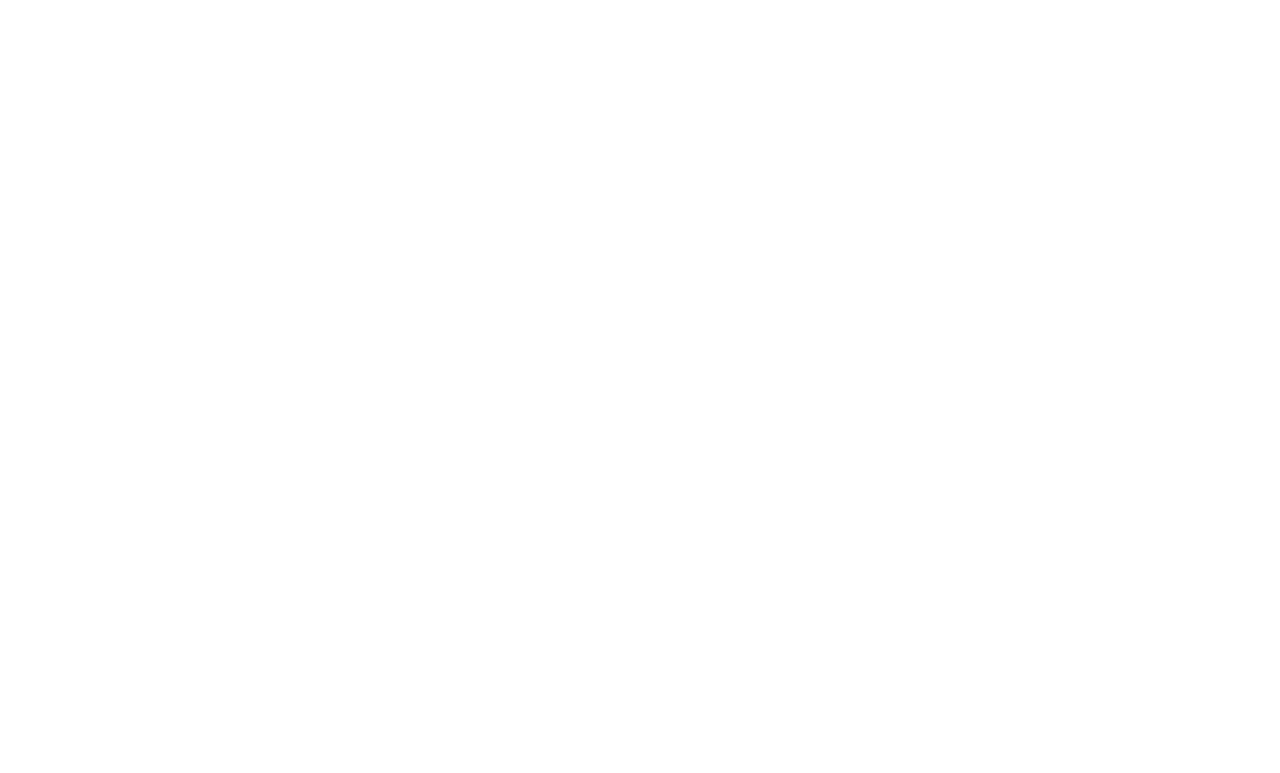
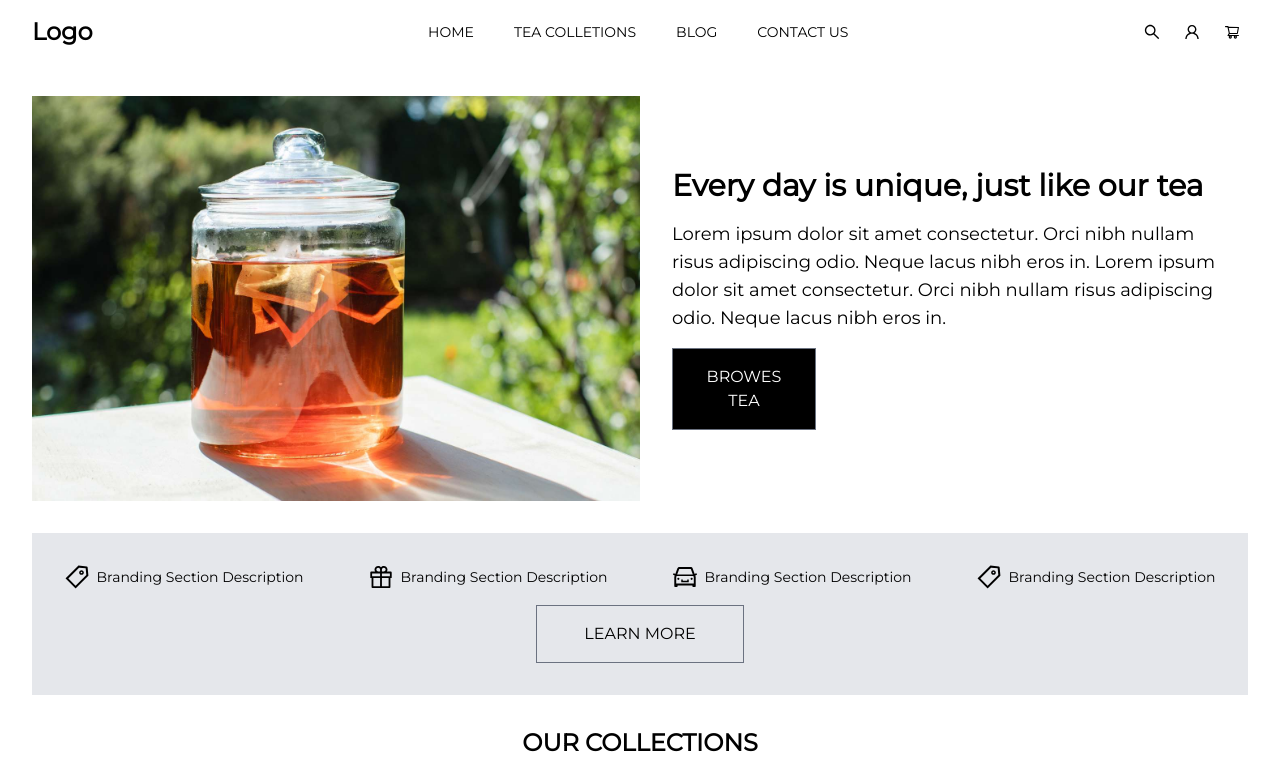
Before and after one commit to longhdwst1full/FE_DATN, a React (Vite) app: page / in a window 1280 px wide. Before the commit this address had no page. Shown: the top 773 px of the page. Built offline with nearby package versions, Linux system fonts and the light colour scheme.

Commit message:
sửa lại router

```diff
--- a/src/App/App.tsx
+++ b/src/App/App.tsx
@@ -2,11 +2,11 @@
 import { Button, Space, Typography } from 'antd'
 const { Title } = Typography
 import './App.css'
-import Navbar from './components/header/Navbar'
 import Home from './pages/home'
 import Collections from './pages/collections'
 import ProductDetail from './pages/productDetail'
 import { BrowserRouter, Routes , Route } from 'react-router-dom'
+import Dashboard from './pages/admin/dashboard'
 
 
 
@@ -36,9 +36,13 @@
 
       <BrowserRouter>
           <Routes>
-            <Route path='/home' element={<Home />} />
+            <Route path='/' element={<Home />} />
             <Route path='/products' element={ <Collections/>} />
             <Route path='/productsDetail' element={ <ProductDetail/>} />
+
+
+            <Route path='/admin' element={ <Dashboard/>} />
+
           </Routes>
     </BrowserRouter>
 
--- /dev/null
+++ b/src/App/components/admin/sidebar.tsx
@@ -0,0 +1,15 @@
+import React from 'react'
+
+type Props = {}
+
+const Sidebar = (props: Props) => {
+  return <>
+  <div className="flex items-center justify-center h-16">
+          LOGO
+    </div>
+
+
+  </>
+}
+
+export default Sidebar
--- a/src/App/components/header/Navbar.tsx
+++ b/src/App/components/header/Navbar.tsx
@@ -24,7 +24,7 @@
           </div>
           <div className="hidden md:block">
             <div className="ml-10 flex items-center space-x-4">
-            <a href="/home" className="text-black hover:text-gray-500 px-3 py-2 rounded-md text-sm font-medium">
+            <a href="/" className="text-black hover:text-gray-500 px-3 py-2 rounded-md text-sm font-medium">
                 HOME
               </a>
               <a href='/products' className="text-black hover:text-gray-500 px-3 py-2 rounded-md text-sm font-medium">
--- /dev/null
+++ b/src/App/pages/admin/dashboard.tsx
@@ -0,0 +1,12 @@
+import React from 'react'
+import Sidebar from '~/App/components/admin/sidebar'
+
+type Props = {}
+
+const Dashboard = (props: Props) => {
+  return (
+    <Sidebar/>
+  )
+}
+
+export default Dashboard
```
